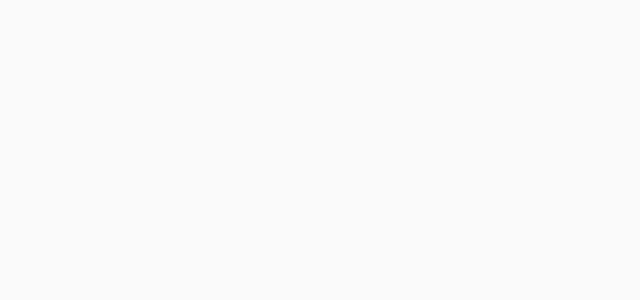
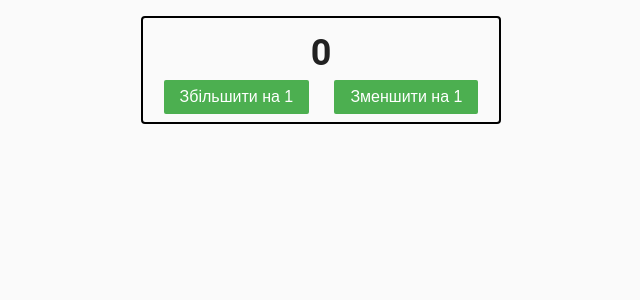
Before and after one commit to Soteach/react-training, a React (Create React App) app: page / in a window 1280 px wide. Shown: the top 300 px of the page, without its empty margins (319-959 px from the left). Built offline with nearby package versions, Linux system fonts and the light colour scheme.

Commit message:
make  Counter with styles

```diff
--- a/src/components/App/App.jsx
+++ b/src/components/App/App.jsx
@@ -1,9 +1,11 @@
-import { Container } from './App.styled';
+// import { Container } from './App.styled';
+import Counter from '../Counter/Counter';
 
 function App() {
   return (
     <>
-      <Container></Container>
+      <Counter />
+      {/* <Container></Container> */}
     </>
   );
 }
--- /dev/null
+++ b/src/components/Counter/Counter.css
@@ -0,0 +1,33 @@
+.Counter {
+  max-width: 360px;
+  border: 2px solid black;
+  border-radius: 4px;
+  margin-left: auto;
+  margin-right: auto;
+  margin-top: 16px;
+  padding: 8px;
+}
+
+.Counter__controls {
+  display: flex;
+  justify-content: space-around;
+}
+
+.Counter__value {
+  display: flex;
+  justify-content: center;
+  font-size: 36px;
+  font-weight: bold;
+}
+
+button {
+  background-color: #4caf50;
+  border: none;
+  color: white;
+  padding: 8px 16px;
+  text-align: center;
+  text-decoration: none;
+  display: inline-block;
+  font-size: 16px;
+  border-radius: 2px;
+}
--- /dev/null
+++ b/src/components/Counter/Counter.js
@@ -0,0 +1,42 @@
+import React from 'react';
+import './Counter.css';
+
+class Counter extends React.Component {
+  //   constructor() {
+  //     super();
+  //     // супер викликає конструктор батька React.Component
+  //     //   до того як ми використовуємо this в тілі дитини constructor
+  //     this.state = {
+  //       value: 0,
+  //     };
+  //   }
+
+  state = { value: 0 };
+  handlerIncrement = event => {
+    console.log('Клікнули в збільшити');
+    // console.log(event.target);
+  };
+
+  handleDecrement = () => {
+    console.log('Клікнули в зменшити');
+    // console.log(this);
+  };
+
+  render() {
+    return (
+      <div className="Counter">
+        <span className="Counter__value">{this.state.value}</span>
+        <div className="Counter__controls">
+          <button type="button" onClick={this.handlerIncrement}>
+            Збільшити на 1
+          </button>
+          <button type="button" onClick={this.handleDecrement}>
+            Зменшити на 1
+          </button>
+        </div>
+      </div>
+    );
+  }
+}
+
+export default Counter;
```
Also changed, not shown: src/paintings.json (deleted, +0 -35 lines), src/upcoming-events.json (deleted, +0 -82 lines).
